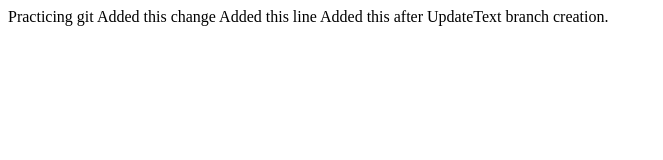
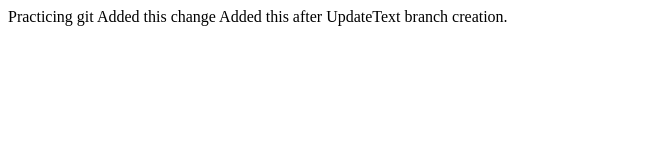
Before and after one commit to AubinBakana/foldable-devices, a plain HTML site: page index.html in a window 1280 px wide. Shown: the whole page, without its empty margins (0-663 px from the left). Drawn offline with Linux system fonts and the light colour scheme.

```diff
--- a/index.html
+++ b/index.html
@@ -11,9 +11,6 @@
     <!-- Change -->
     Added this change
 
-    <!-- New changes -->
-    Added this line
-
     <!-- After branch creation -->
     Added this after UpdateText branch creation.
 </body>
```
